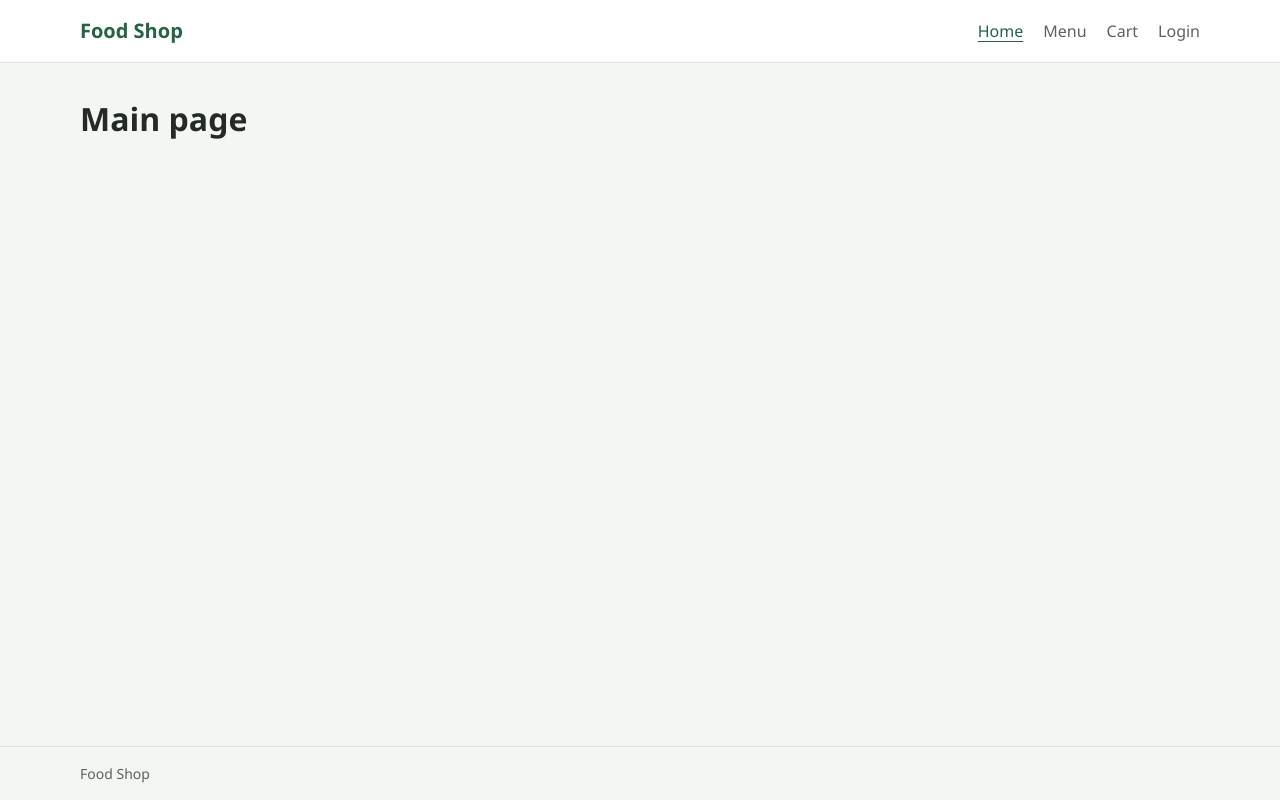
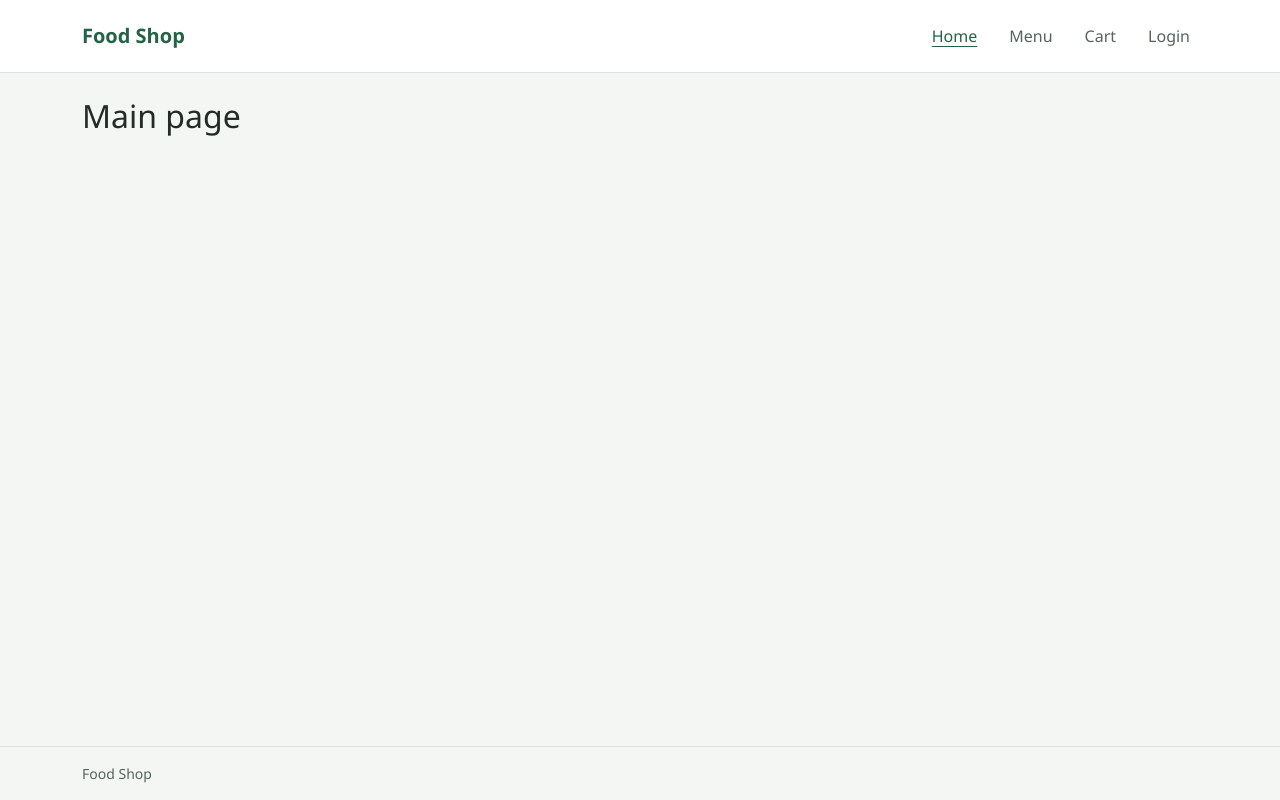
Before and after one commit to chenpetro/2026_10_12_Pythom_Project_kitchen, a Flask app: page / in a window 1280 px wide. Run offline with Flask 3, Linux system fonts and the light colour scheme.

Commit message:
bootstrap added

```diff
--- a/templates/base.html
+++ b/templates/base.html
@@ -4,6 +4,7 @@
 	<meta charset="UTF-8">
 	<meta name="viewport" content="width=device-width, initial-scale=1.0">
 	<title>{% block title %}Food Shop{% endblock %}</title>
+	<link href="https://cdn.jsdelivr.net/npm/bootstrap@5.3.8/dist/css/bootstrap.min.css" rel="stylesheet">
 	<style>
 		:root {
 			--background: #f4f6f4;
@@ -14,80 +15,64 @@
 			--border: #dce3dd;
 		}
 
-		* { box-sizing: border-box; }
 		body {
-			margin: 0;
-			min-height: 100vh;
-			display: flex;
-			flex-direction: column;
 			background: var(--background);
 			color: var(--text);
 			font-family: "Segoe UI", sans-serif;
-			line-height: 1.5;
-		}
-		.container {
-			width: min(100% - 2rem, 70rem);
-			margin-inline: auto;
 		}
 		.site-header {
 			background: var(--surface);
-			border-bottom: 1px solid var(--border);
 		}
-		.header-content {
-			display: flex;
-			flex-wrap: wrap;
-			align-items: center;
-			justify-content: space-between;
-			gap: 1rem;
-			padding-block: 1rem;
+		.navbar {
+			--bs-navbar-color: var(--muted);
+			--bs-navbar-hover-color: var(--accent);
+			--bs-navbar-active-color: var(--accent);
+			--bs-navbar-brand-color: var(--accent);
+			--bs-navbar-brand-hover-color: var(--accent);
 		}
-		.brand {
-			color: var(--accent);
-			font-size: 1.25rem;
-			font-weight: 700;
-			text-decoration: none;
-		}
-		nav { display: flex; flex-wrap: wrap; gap: 0.5rem 1.25rem; }
-		nav a { color: var(--muted); text-decoration: none; }
-		nav a:hover, nav a[aria-current="page"] {
-			color: var(--accent);
+		.nav-link:hover, .nav-link.active {
 			text-decoration: underline;
 			text-underline-offset: 0.25rem;
 		}
 		a:focus-visible { outline: 2px solid var(--accent); outline-offset: 4px; }
-		main { flex: 1; padding-block: 2rem; overflow-wrap: anywhere; }
+		main { overflow-wrap: anywhere; }
 		h1 { margin-top: 0; font-size: 2rem; }
 		.site-footer {
-			padding-block: 1rem;
-			border-top: 1px solid var(--border);
 			color: var(--muted);
 			font-size: 0.875rem;
 		}
-		.site-footer p { margin: 0; }
 	</style>
 	{% block styles %}{% endblock %}
 	{% block head %}{% endblock %}
 </head>
-<body>
-	<header class="site-header">
-		<div class="container header-content">
-			<a class="brand" href="{{ url_for('index') }}">Food Shop</a>
-			<nav aria-label="Main navigation">
-				<a href="{{ url_for('index') }}"{% if request.endpoint == 'index' %} aria-current="page"{% endif %}>Home</a>
-				<a href="{{ url_for('menu') }}"{% if request.endpoint == 'menu' %} aria-current="page"{% endif %}>Menu</a>
-				<a href="{{ url_for('orders') }}"{% if request.endpoint == 'orders' %} aria-current="page"{% endif %}>Cart</a>
-				<a href="{{ url_for('login') }}"{% if request.endpoint == 'login' %} aria-current="page"{% endif %}>Login</a>
-			</nav>
-		</div>
+<body class="d-flex flex-column min-vh-100">
+	<header class="site-header border-bottom">
+		<nav class="navbar navbar-expand-lg py-3" aria-label="Main navigation">
+			<div class="container">
+				<a class="navbar-brand fw-bold" href="{{ url_for('index') }}">Food Shop</a>
+				<button class="navbar-toggler" type="button" data-bs-toggle="collapse" data-bs-target="#mainNavigation" aria-controls="mainNavigation" aria-expanded="false" aria-label="Toggle navigation">
+					<span class="navbar-toggler-icon"></span>
+				</button>
+				<div class="collapse navbar-collapse" id="mainNavigation">
+					<ul class="navbar-nav ms-auto gap-lg-3">
+						<li class="nav-item"><a class="nav-link{% if request.endpoint == 'index' %} active{% endif %}" href="{{ url_for('index') }}"{% if request.endpoint == 'index' %} aria-current="page"{% endif %}>Home</a></li>
+						<li class="nav-item"><a class="nav-link{% if request.endpoint == 'menu' %} active{% endif %}" href="{{ url_for('menu') }}"{% if request.endpoint == 'menu' %} aria-current="page"{% endif %}>Menu</a></li>
+						<li class="nav-item"><a class="nav-link{% if request.endpoint == 'orders' %} active{% endif %}" href="{{ url_for('orders') }}"{% if request.endpoint == 'orders' %} aria-current="page"{% endif %}>Cart</a></li>
+						<li class="nav-item"><a class="nav-link{% if request.endpoint == 'login' %} active{% endif %}" href="{{ url_for('login') }}"{% if request.endpoint == 'login' %} aria-current="page"{% endif %}>Login</a></li>
+					</ul>
+				</div>
+			</div>
+		</nav>
 	</header>
-	<main class="container">
+	<main class="container flex-grow-1 py-4">
 		{% block content %}{% endblock %}
 	</main>
-	<footer class="site-footer">
+	<footer class="site-footer border-top py-3">
 		<div class="container">
-			<p>Food Shop</p>
+			<p class="mb-0">Food Shop</p>
 		</div>
 	</footer>
+	<script src="https://cdn.jsdelivr.net/npm/bootstrap@5.3.8/dist/js/bootstrap.bundle.min.js"></script>
 	{% block scripts %}{% endblock %}
 </body>
 </html>
```
